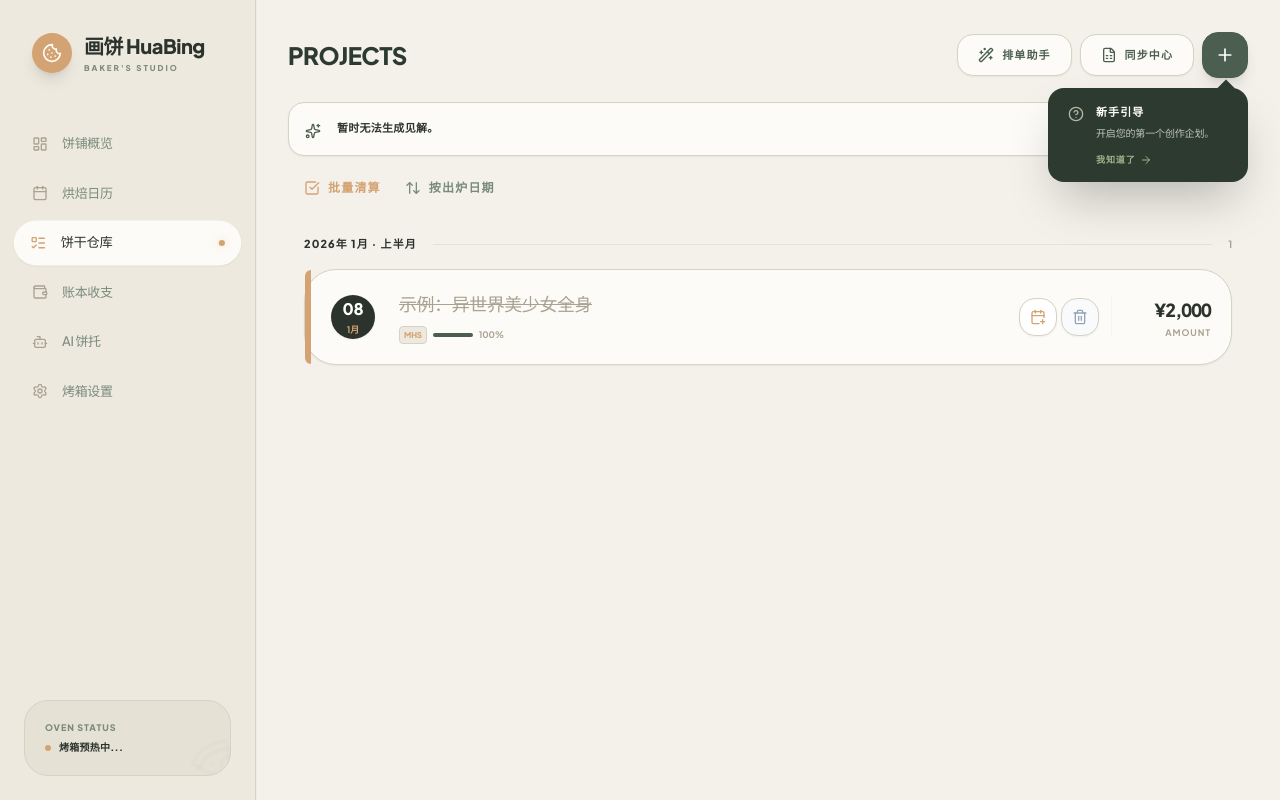
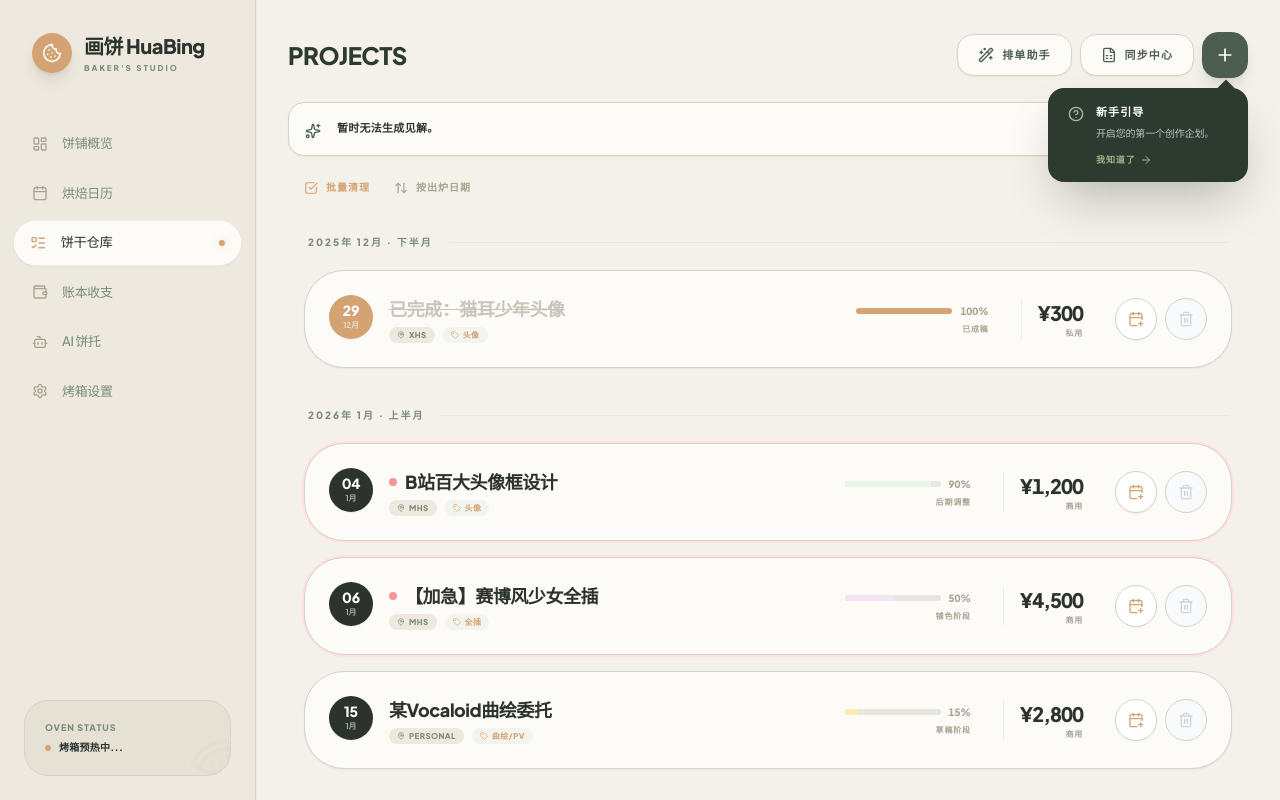
Before and after one commit to Mus110037/-, a React (Vite) app: page / in a window 1280 px wide. Both pictures are taken after a click on the button "饼干仓库". Built offline with nearby package versions, Linux system fonts and the light colour scheme; no server answers.

Commit message:
refactor: Update order stages and sources
Refine progress stages to use more intuitive professional terms and adjust the default sources list to include "私单" (private order). These changes improve clarity and better reflect common workflows for illustrators.

```diff
--- a/components/OrderList.tsx
+++ b/components/OrderList.tsx
@@ -1,7 +1,7 @@
 
 import React, { useState } from 'react';
 import { Order, AppSettings, OrderStatus } from '../types';
-import { Trash2, X, CheckSquare, Square, ArrowUpDown, CalendarPlus } from 'lucide-react';
+import { Trash2, X, CheckSquare, Square, ArrowUpDown, CalendarPlus, Cookie, MapPin, Tag, Clock, CheckCircle2 } from 'lucide-react';
 import { format } from 'date-fns';
 import { zhCN } from 'date-fns/locale/zh-CN';
 
@@ -19,7 +19,7 @@ const OrderList: React.FC<OrderListProps> = ({ orders, onEditOrder, onDeleteOrde
   const [sortMethod, setSortMethod] = useState<'deadline' | 'createdAt'>('deadline');
 
   const getShortSource = (name: string) => {
-    const map: Record<string, string> = { '米画师': 'MHS', '画加': 'HJ', '小红书': 'XHS', '推特': 'X', 'QQ': 'QQ' };
+    const map: Record<string, string> = { '米画师': 'MHS', '画加': 'HJ', '小红书': 'XHS', '推特': 'X', '私单': 'PERSONAL' };
     return map[name] || name.slice(0, 3).toUpperCase();
   };
 
@@ -34,7 +34,7 @@ const OrderList: React.FC<OrderListProps> = ({ orders, onEditOrder, onDeleteOrde
     icsContent += `DTSTART;VALUE=DATE:${deadline}\n`;
     icsContent += `DTEND;VALUE=DATE:${deadline}\n`;
     icsContent += `SUMMARY:[画饼] ${order.title}\n`;
-    icsContent += `DESCRIPTION:熟练度: ${order.progressStage}\\n金币: ¥${order.totalPrice}\\n备注: ${order.description}\n`;
+    icsContent += `DESCRIPTION:阶段: ${order.progressStage}\\n金币: ¥${order.totalPrice}\\n备注: ${order.description}\n`;
     icsContent += "END:VEVENT\nEND:VCALENDAR";
 
     const blob = new Blob([icsContent], { type: 'text/calendar;charset=utf-8' });
@@ -48,7 +48,7 @@ const OrderList: React.FC<OrderListProps> = ({ orders, onEditOrder, onDeleteOrde
 
   const handleBulkDelete = () => {
     if (selectedIds.length === 0) return;
-    if (confirm(`确定要移除选中的 ${selectedIds.length} 个饼干吗？`)) {
+    if (confirm(`确定要扔掉这 ${selectedIds.length} 块饼吗？一旦扔掉就找不回来啦！`)) {
       selectedIds.forEach(id => onDeleteOrder(id));
       setSelectedIds([]);
       setIsSelectMode(false);
@@ -69,12 +69,9 @@ const OrderList: React.FC<OrderListProps> = ({ orders, onEditOrder, onDeleteOrde
   const handleDelete = (orderId: string, e: React.MouseEvent) => {
     e.preventDefault();
     e.stopPropagation();
-    e.nativeEvent.stopImmediatePropagation();
-    requestAnimationFrame(() => {
-      if (window.confirm('确定要永久销毁这张“饼”吗？此操作无法撤销。')) {
+    if (window.confirm('确定要永久销毁这张“饼”吗？甲方会哭的。')) {
       onDeleteOrder(orderId);
     }
-    });
   };
 
   const groups: { key: string; orders: Order[] }[] = [];
@@ -97,26 +94,26 @@ const OrderList: React.FC<OrderListProps> = ({ orders, onEditOrder, onDeleteOrde
         <div className="flex items-center gap-6">
           <button
             onClick={() => { setIsSelectMode(!isSelectMode); setSelectedIds([]); }}
-            className={`flex items-center gap-2 text-xs font-bold uppercase tracking-widest transition-colors ${isSelectMode ? 'text-red-500' : 'text-[#D4A373]'}`}
+            className={`flex items-center gap-2 text-[10px] font-black uppercase tracking-widest transition-all ${isSelectMode ? 'text-red-500' : 'text-[#D4A373]'}`}
           >
-            {isSelectMode ? <><X className="w-4 h-4" /> 取消</> : <><CheckSquare className="w-4 h-4" /> 批量清算</>}
+            {isSelectMode ? <><X className="w-3.5 h-3.5" /> 取消</> : <><CheckSquare className="w-3.5 h-3.5" /> 批量清理</>}
           </button>
 
           {isSelectMode && selectedIds.length > 0 && (
             <button
               onClick={handleBulkDelete}
-              className="flex items-center gap-2 text-xs font-bold uppercase tracking-widest text-red-500 animate-in slide-in-from-left-2 duration-300"
+              className="flex items-center gap-2 text-[10px] font-black uppercase tracking-widest text-red-500 animate-in slide-in-from-left-2 duration-300"
             >
-              <Trash2 className="w-4 h-4" /> 确认销毁 ({selectedIds.length})
+              <Trash2 className="w-3.5 h-3.5" /> 确认销毁 ({selectedIds.length})
             </button>
           )}
 
           {!isSelectMode && (
             <button
               onClick={() => setSortMethod(sortMethod === 'deadline' ? 'createdAt' : 'deadline')}
-              className="flex items-center gap-2 text-xs font-bold uppercase tracking-widest text-[#7A8B7C] hover:text-[#D4A373]"
+              className="flex items-center gap-2 text-[10px] font-black uppercase tracking-widest text-[#A8A291] hover:text-[#D4A373]"
             >
-              <ArrowUpDown className="w-4 h-4" />
+              <ArrowUpDown className="w-3.5 h-3.5" />
               {sortMethod === 'deadline' ? '按出炉日期' : '按入驻日期'}
             </button>
           )}
@@ -124,18 +121,18 @@ const OrderList: React.FC<OrderListProps> = ({ orders, onEditOrder, onDeleteOrde
       </div>
 
       {groups.map((group) => (
-        <div key={group.key} className="space-y-4">
-          <div className="flex items-center gap-4 px-4">
-             <h3 className="text-[11px] font-black text-[#2C332D] uppercase tracking-widest whitespace-nowrap">{group.key}</h3>
-             <div className="flex-1 h-px bg-[#D6D2C4] opacity-50" />
-             <span className="text-[10px] font-bold text-[#A8A291]">{group.orders.length}</span>
+        <div key={group.key} className="space-y-5">
+          <div className="flex items-center gap-4 px-5">
+             <h3 className="text-[10px] font-black text-[#7A8B7C] uppercase tracking-[0.2em] whitespace-nowrap">{group.key}</h3>
+             <div className="flex-1 h-px bg-[#D6D2C4] opacity-30" />
           </div>
 
-          <div className="grid grid-cols-1 gap-3 px-4">
+          <div className="grid grid-cols-1 gap-4 px-4">
             {group.orders.map((order) => {
               const stage = getStageConfig(order.progressStage);
               const isSelected = selectedIds.includes(order.id);
               const isHigh = order.priority === '高';
+              const isFinished = stage.progress === 100;
 
               return (
                 <div
@@ -147,56 +144,81 @@ const OrderList: React.FC<OrderListProps> = ({ orders, onEditOrder, onDeleteOrde
                       ? setSelectedIds(prev => prev.includes(order.id) ? prev.filter(i => i !== order.id) : [...prev, order.id])
                       : onEditOrder(order);
                   }}
-                  className={`bg-[#FDFBF7] flex items-stretch rounded-[2rem] border transition-all cursor-pointer group shadow-sm ${isSelected ? 'border-[#D4A373] bg-amber-50/20 ring-2 ring-[#D4A373]/10' : 'border-[#D6D2C4] hover:border-[#D4A373]'}`}
+                  className={`bg-[#FDFBF7] flex flex-col rounded-[2.5rem] border transition-all cursor-pointer group shadow-sm overflow-hidden ${
+                    isSelected ? 'border-[#D4A373] ring-4 ring-[#D4A373]/10' : 'border-[#D6D2C4] hover:border-[#D4A373]'
+                  } ${isHigh && !isFinished ? 'ring-2 ring-red-100 shadow-[0_4px_15px_rgba(239,68,68,0.1)]' : ''}`}
                 >
-                  <div className={`w-1.5 rounded-l-[2rem] shrink-0 ${isHigh ? 'bg-[#D4A373]' : 'bg-[#D6D2C4]'}`} />
-
-                  <div className="flex-1 flex items-center gap-2 md:gap-5 p-3 md:p-5 overflow-hidden">
+                  <div className="p-5 md:p-6 flex flex-col md:flex-row md:items-center gap-4">
+                    {/* 头部：日期 + 标题 */}
+                    <div className="flex items-start gap-4 flex-1">
                       {isSelectMode && (
-                      <div className="shrink-0 mr-1">{isSelected ? <CheckSquare className="w-6 h-6 text-[#D4A373]" /> : <Square className="w-6 h-6 text-[#D6D2C4]" />}</div>
+                        <div className="shrink-0 pt-1">
+                          {isSelected ? <CheckSquare className="w-6 h-6 text-[#D4A373]" /> : <Square className="w-6 h-6 text-[#D6D2C4]" />}
+                        </div>
                       )}
 
-                    <div className="flex flex-col items-center justify-center w-9 h-9 md:w-11 md:h-11 bg-[#2C332D] rounded-2xl shrink-0 shadow-sm">
-                      <span className="text-[12px] md:text-base font-black text-white leading-none">{format(new Date(order.deadline.replace(/-/g, '/')), 'dd')}</span>
-                      <span className="text-[7px] md:text-[9px] font-bold text-[#D4A373] uppercase mt-0.5">{format(new Date(order.deadline.replace(/-/g, '/')), 'MMM', { locale: zhCN })}</span>
+                      <div className={`flex flex-col items-center justify-center w-11 h-11 rounded-2xl shrink-0 shadow-sm ${isFinished ? 'bg-[#D4A373] text-white' : 'bg-[#2C332D] text-[#FDFBF7]'}`}>
+                        <span className="text-[14px] font-black leading-none">{format(new Date(order.deadline.replace(/-/g, '/')), 'dd')}</span>
+                        <span className="text-[8px] font-bold uppercase mt-0.5 opacity-60">{format(new Date(order.deadline.replace(/-/g, '/')), 'MMM', { locale: zhCN })}</span>
                       </div>
 
-                    <div className="flex-1 min-w-0 px-1">
-                      <h4 className={`font-black text-[12px] md:text-lg tracking-tight leading-tight mb-1 md:mb-2 break-words ${stage.progress === 100 ? 'text-[#A8A291] line-through font-medium' : 'text-[#2C332D]'}`}>
+                      <div className="flex-1 min-w-0">
+                        <div className="flex items-center gap-2 mb-1">
+                          {isHigh && !isFinished && <div className="w-2 h-2 rounded-full bg-red-500 animate-pulse shrink-0" />}
+                          <h4 className={`font-black text-[15px] md:text-lg tracking-tight leading-snug break-words ${isFinished ? 'text-[#A8A291] line-through opacity-60' : 'text-[#2C332D]'}`}>
                             {order.title}
                           </h4>
-                      <div className="flex items-center gap-1.5">
-                        <span className="px-1 py-0.5 bg-[#EDE9DF] text-[#D4A373] border border-[#D6D2C4] rounded text-[8px] font-black uppercase shrink-0">{getShortSource(order.source)}</span>
-                        <div className="w-8 md:w-10 h-1 bg-[#E8E6DF] rounded-full overflow-hidden shrink-0">
-                          <div className="h-full" style={{ width: `${stage.progress}%`, backgroundColor: stage.color }} />
                         </div>
-                        <span className="text-[9px] font-bold text-[#A8A291] uppercase shrink-0">{stage.progress}%</span>
+                        <div className="flex flex-wrap items-center gap-2">
+                           <span className="flex items-center gap-1 px-2 py-0.5 bg-[#EDE9DF] text-[#7A8B7C] rounded-lg text-[8px] font-black uppercase tracking-wider">
+                             <MapPin className="w-2 h-2" /> {getShortSource(order.source)}
+                           </span>
+                           <span className="flex items-center gap-1 px-2 py-0.5 bg-[#F2F4F0] text-[#D4A373] rounded-lg text-[8px] font-black uppercase tracking-wider">
+                             <Tag className="w-2 h-2" /> {order.artType}
+                           </span>
+                        </div>
                       </div>
                     </div>
 
-                    <div className="ml-auto flex items-center gap-1.5 md:gap-3 shrink-0">
-                      <div className="flex items-center gap-1">
+                    {/* 信息区：进度 + 价格 */}
+                    <div className="mt-2 md:mt-0 flex items-center justify-between md:ml-auto md:w-auto md:gap-8">
+                       <div className="flex flex-col gap-1 md:items-end">
+                         <div className="flex items-center gap-2">
+                           <div className="w-20 md:w-24 h-1.5 bg-[#E8E6DF] rounded-full overflow-hidden">
+                             <div className="h-full transition-all duration-1000" style={{ width: `${stage.progress}%`, backgroundColor: stage.color }} />
+                           </div>
+                           <span className="text-[10px] font-black text-[#A8A291] tabular-nums">{stage.progress}%</span>
+                         </div>
+                         <span className="text-[8px] font-bold text-[#A8A291] uppercase tracking-widest">{order.progressStage}</span>
+                       </div>
+
+                       <div className="flex flex-col items-end border-l border-[#D6D2C4]/30 pl-4">
+                         <div className="text-lg md:text-xl font-black text-[#2C332D] tracking-tighter tabular-nums">¥{order.totalPrice.toLocaleString()}</div>
+                         <div className="flex items-center gap-1 text-[8px] font-black text-[#A8A291] uppercase tracking-widest">
+                           {order.commissionType}
+                         </div>
+                       </div>
+                    </div>
+
+                    {/* 操作按钮区 */}
+                    {!isSelectMode && (
+                      <div className="flex items-center justify-end gap-2 border-t border-[#D6D2C4]/30 pt-4 mt-2 md:mt-0 md:pt-0 md:border-t-0 md:ml-4">
                         <button
                           onClick={(e) => handleExportSingleICS(order, e)}
-                          className="p-2 md:p-2.5 rounded-xl border bg-white text-[#D4A373] border-[#D6D2C4] hover:bg-slate-50 shadow-sm flex items-center justify-center shrink-0 active:scale-95 transition-transform"
-                          title="同步日历"
+                          className="p-3 rounded-2xl border bg-white text-[#D4A373] border-[#D6D2C4] hover:bg-slate-50 shadow-sm flex items-center justify-center transition-all active:scale-90"
+                          title="同步日程"
                         >
                           <CalendarPlus className="w-4 h-4" />
                         </button>
-
                         <button
                           onClick={(e) => handleDelete(order.id, e)}
-                          className="p-2 md:p-2.5 rounded-xl border bg-slate-50 text-slate-400 border-[#D6D2C4] hover:text-red-600 hover:bg-red-50 hover:border-red-200 active:scale-95 transition-all shadow-sm flex items-center justify-center shrink-0"
+                          className="p-3 rounded-2xl border bg-slate-50 text-slate-300 border-[#D6D2C4] hover:text-red-600 hover:bg-red-50 hover:border-red-200 transition-all active:scale-90 flex items-center justify-center"
+                          title="永久销毁"
                         >
-                          <Trash2 className="w-4 h-4 pointer-events-none" />
+                          <Trash2 className="w-4 h-4" />
                         </button>
                       </div>
-
-                      <div className="flex flex-col items-end min-w-[70px] md:min-w-[100px] shrink-0 border-l border-slate-100 pl-2">
-                        <div className="text-[14px] md:text-lg font-black text-[#2C332D] tracking-tighter tabular-nums leading-none">¥{order.totalPrice.toLocaleString()}</div>
-                        <span className="text-[7px] md:text-[9px] font-bold text-[#A8A291] uppercase mt-1 tracking-widest leading-none">Amount</span>
-                      </div>
-                    </div>
+                    )}
                   </div>
                 </div>
               );
@@ -204,6 +226,18 @@ const OrderList: React.FC<OrderListProps> = ({ orders, onEditOrder, onDeleteOrde
           </div>
         </div>
       ))}
+
+      {orders.length === 0 && (
+        <div className="flex flex-col items-center justify-center py-20 text-center space-y-4 px-10">
+           <div className="w-20 h-20 bg-[#EDE9DF] rounded-full flex items-center justify-center text-[#A8A291]">
+             <Cookie className="w-10 h-10 opacity-20" />
+           </div>
+           <div>
+             <h4 className="font-black text-[#2C332D] tracking-tight">烤箱里空荡荡的</h4>
+             <p className="text-xs text-[#A8A291] mt-1">快去画一张“饼”填满这里吧！</p>
+           </div>
+        </div>
+      )}
     </div>
   );
 };
--- a/types.ts
+++ b/types.ts
@@ -50,46 +50,136 @@ export interface Order {
   description: string;
 }
 
-// 采用“标签感”渐进配色
+// 进度阶段：使用易懂的专业术语
 export const DEFAULT_STAGES: StageConfig[] = [
-  { name: '未开始', progress: 0, color: '#FFF9C4' },     // 浅黄
-  { name: '构图/动态', progress: 15, color: '#FFECB3' }, // 暖橙
-  { name: '色稿', progress: 30, color: '#FCE4EC' },     // 樱花粉
-  { name: '草稿', progress: 50, color: '#F3E5F5' },     // 丁香紫
-  { name: '线稿', progress: 70, color: '#E3F2FD' },     // 晴空蓝
-  { name: '细化', progress: 90, color: '#E8F5E9' },     // 薄荷绿
-  { name: '成稿', progress: 100, color: '#4B5E4F' }     // 森林绿 (完成)
+  { name: '待开始', progress: 0, color: '#FFF9C4' },
+  { name: '草稿阶段', progress: 15, color: '#FFECB3' },
+  { name: '线稿阶段', progress: 30, color: '#FCE4EC' },
+  { name: '铺色阶段', progress: 50, color: '#F3E5F5' },
+  { name: '细化阶段', progress: 75, color: '#E3F2FD' },
+  { name: '后期调整', progress: 90, color: '#E8F5E9' },
+  { name: '已成稿', progress: 100, color: '#D4A373' }
 ];
 
 export const DEFAULT_SOURCES: SourceConfig[] = [
   { name: '米画师', fee: 5 },
   { name: '画加', fee: 5 },
-  { name: 'QQ', fee: 0 },
   { name: '小红书', fee: 0 },
-  { name: '推特', fee: 0 }
+  { name: '推特', fee: 0 },
+  { name: '私单', fee: 0 }
 ];
 
-export const DEFAULT_ART_TYPES = ['头像', '胸像', '半身', '全身', '组合页', '插图'];
+export const DEFAULT_ART_TYPES = ['头像', '半身/立绘', '全插', '拆分层', '组合页', '曲绘/PV'];
 export const DEFAULT_PERSON_COUNTS = ['单人', '双人', '多人'];
 
 export const SAMPLE_ORDERS: Order[] = [
   {
-    id: 'sample-1',
-    title: '示例：异世界美少女全身',
+    id: 's1',
+    title: '【加急】赛博风少女全插',
     priority: '高',
-    duration: 50,
-    actualDuration: 42.5,
-    deadline: new Date(Date.now() + 86400000 * 5).toISOString().split('T')[0],
+    duration: 40,
+    deadline: new Date(Date.now() + 86400000 * 3).toISOString().split('T')[0],
     createdAt: new Date().toISOString().split('T')[0],
     updatedAt: new Date().toISOString(),
     version: 1,
-    status: OrderStatus.COMPLETED,
-    progressStage: '成稿',
+    status: OrderStatus.PENDING,
+    progressStage: '铺色阶段',
     commissionType: '商用',
     personCount: '单人',
-    artType: '全身',
+    artType: '全插',
     source: '米画师',
-    totalPrice: 2000,
-    description: '示例数据：注意背景氛围。'
+    totalPrice: 4500,
+    description: '需强调霓虹散射感。'
+  },
+  {
+    id: 's2',
+    title: '某Vocaloid曲绘委托',
+    priority: '中',
+    duration: 30,
+    deadline: new Date(Date.now() + 86400000 * 12).toISOString().split('T')[0],
+    createdAt: new Date().toISOString().split('T')[0],
+    updatedAt: new Date().toISOString(),
+    version: 1,
+    status: OrderStatus.PENDING,
+    progressStage: '草稿阶段',
+    commissionType: '商用',
+    personCount: '单人',
+    artType: '曲绘/PV',
+    source: '私单',
+    totalPrice: 2800,
+    description: '横向构图，预留歌词位。'
+  },
+  {
+    id: 's3',
+    title: 'B站百大头像框设计',
+    priority: '高',
+    duration: 15,
+    deadline: new Date(Date.now() + 86400000 * 1).toISOString().split('T')[0],
+    createdAt: new Date().toISOString().split('T')[0],
+    updatedAt: new Date().toISOString(),
+    version: 1,
+    status: OrderStatus.PENDING,
+    progressStage: '后期调整',
+    commissionType: '商用',
+    personCount: '单人',
+    artType: '头像',
+    source: '米画师',
+    totalPrice: 1200,
+    description: '透明背景，注意圆框裁剪。'
+  },
+  {
+    id: 's4',
+    title: '海外推特私单：角色立绘',
+    priority: '中',
+    duration: 20,
+    deadline: new Date(Date.now() + 86400000 * 20).toISOString().split('T')[0],
+    createdAt: new Date().toISOString().split('T')[0],
+    updatedAt: new Date().toISOString(),
+    version: 1,
+    status: OrderStatus.PENDING,
+    progressStage: '待开始',
+    commissionType: '私用',
+    personCount: '单人',
+    artType: '半身/立绘',
+    source: '推特',
+    totalPrice: 850,
+    description: '需黑白草稿确认。'
+  },
+  {
+    id: 's5',
+    title: '画加企划：Q版双人插图',
+    priority: '低',
+    duration: 12,
+    deadline: new Date(Date.now() + 86400000 * 30).toISOString().split('T')[0],
+    createdAt: new Date().toISOString().split('T')[0],
+    updatedAt: new Date().toISOString(),
+    version: 1,
+    status: OrderStatus.PENDING,
+    progressStage: '待开始',
+    commissionType: '私用',
+    personCount: '双人',
+    artType: '全插',
+    source: '画加',
+    totalPrice: 450,
+    description: '简单场景即可。'
+  },
+  {
+    id: 's6',
+    title: '已完成：猫耳少年头像',
+    priority: '中',
+    duration: 6,
+    actualDuration: 5.5,
+    deadline: new Date(Date.now() - 86400000 * 5).toISOString().split('T')[0],
+    createdAt: new Date(Date.now() - 86400000 * 10).toISOString().split('T')[0],
+    updatedAt: new Date().toISOString(),
+    version: 1,
+    status: OrderStatus.COMPLETED,
+    progressStage: '已成稿',
+    commissionType: '私用',
+    personCount: '单人',
+    artType: '头像',
+    source: '小红书',
+    totalPrice: 300,
+    description: '好评返图已收。'
   }
 ];
```
Lines whose indentation alone changed are shown as unchanged.
